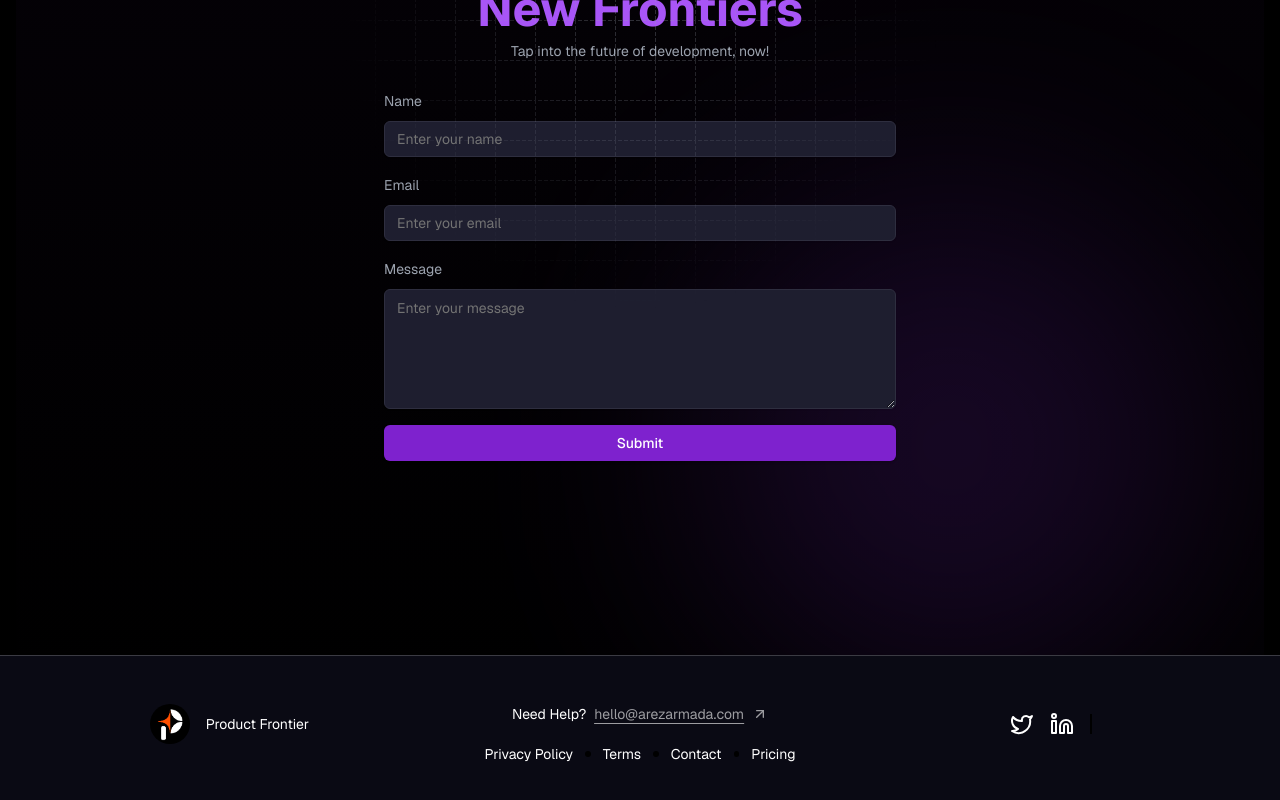
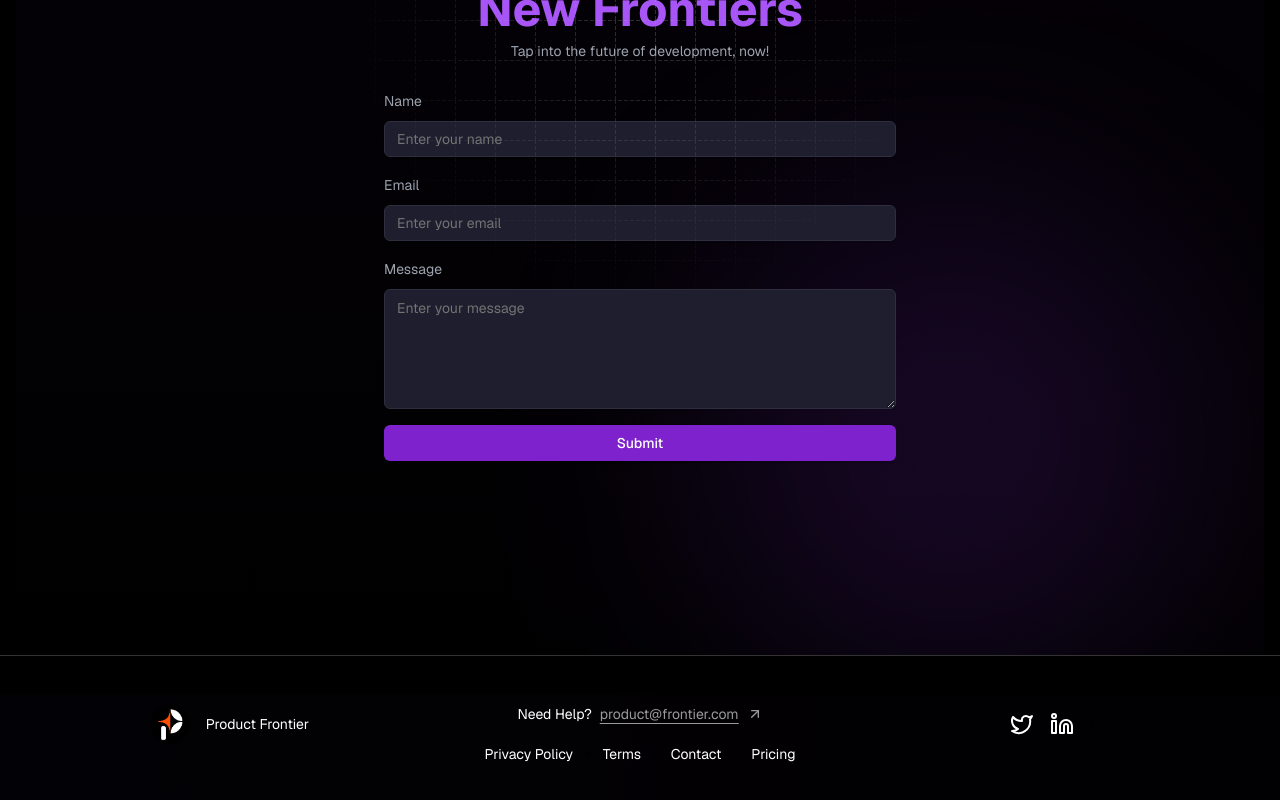
Before and after one commit to ake144/product, a Next.js app: page / in a window 1280 px wide. Shown: the part 5159-5959 px from the top of the page. Built offline with nearby package versions, Linux system fonts and the light colour scheme.

Commit message:
fix: minor issue

```diff
--- a/components/footer.tsx
+++ b/components/footer.tsx
@@ -4,9 +4,9 @@ import Link from "next/link";
 import { ArrowUpRight } from "lucide-react";
 const Footer = () => {
   const separatorStyle =
-    "w-[0.35rem] h-[.35rem] bg-black dark:bg-white rounded-full mx-3";
+    "w-[0.35rem] h-[.35rem] bg-black  dark:bg-white rounded-full mx-3";
   return (
-    <footer className="w-full text-white bg-[#0a0a14] border-white/20 relative mt-0 border-t border-transparent-white/10 px-8 py-[3rem] gap-8 text-sm ">
+    <footer className="w-full text-white bg-black/90 border-white/20 relative mt-0 border-t border-transparent-white/10 px-8 py-[3rem] gap-8 text-sm ">
       <div
         className="
              grid place-items-center grid-cols-1 md:grid-cols-2
@@ -28,7 +28,7 @@ const Footer = () => {
           Need Help?{" "}
           <span className="flex gap-2 items-center underline underline-offset-4 cursor-pointer opacity-60">
             <Link href={"mailto:hello@arezarmada.com"}>
-              hello@arezarmada.com
+              product@frontier.com
             </Link>
             <ArrowUpRight className="w-4 h-4" />
           </span>
```
